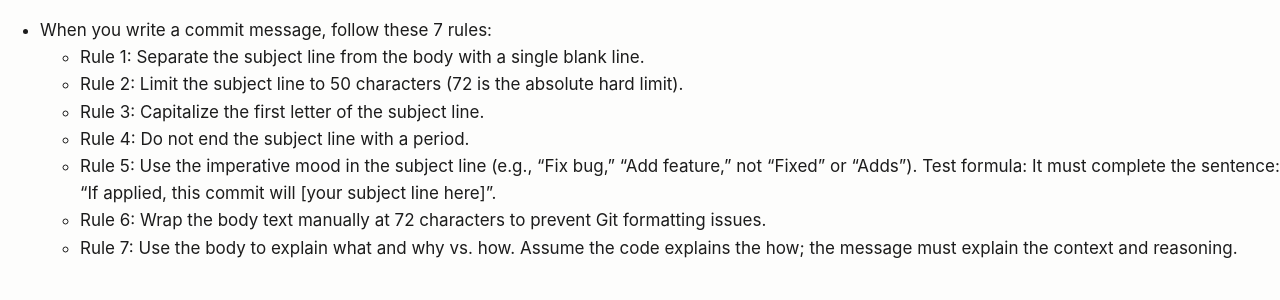
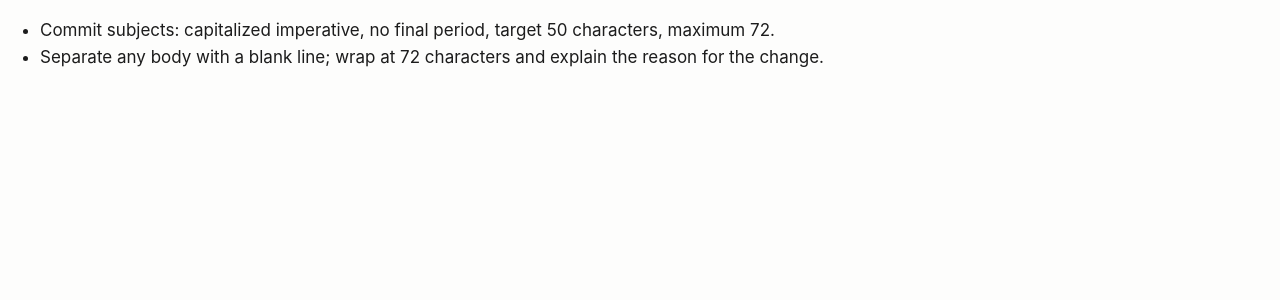
Before and after one commit to lvterry/lvterry.github.io, a Jekyll site: the page built from AGENTS.md, in a window 1280 px wide. Shown: the top 300 px of the page. Built offline with Jekyll 4.4.1, drawn with Linux system fonts in a browser that asks for light colours; our own code applies the rules of GitHub Pages for plain Markdown files.

Commit message:
Update AGENTS.md

```diff
--- a/AGENTS.md
+++ b/AGENTS.md
@@ -1,8 +1,2 @@
-- When you write a commit message, follow these 7 rules:
-	- Rule 1: Separate the subject line from the body with a single blank line.
-	- Rule 2: Limit the subject line to 50 characters (72 is the absolute hard limit).
-	- Rule 3: Capitalize the first letter of the subject line.
-	- Rule 4: Do not end the subject line with a period.
-	- Rule 5: Use the imperative mood in the subject line (e.g., "Fix bug," "Add feature," not "Fixed" or "Adds"). Test formula: It must complete the sentence: "If applied, this commit will [your subject line here]".
-	- Rule 6: Wrap the body text manually at 72 characters to prevent Git formatting issues.
-	- Rule 7: Use the body to explain what and why vs. how. Assume the code explains the how; the message must explain the context and reasoning.
+- Commit subjects: capitalized imperative, no final period, target 50 characters, maximum 72.
+- Separate any body with a blank line; wrap at 72 characters and explain the reason for the change.
```
